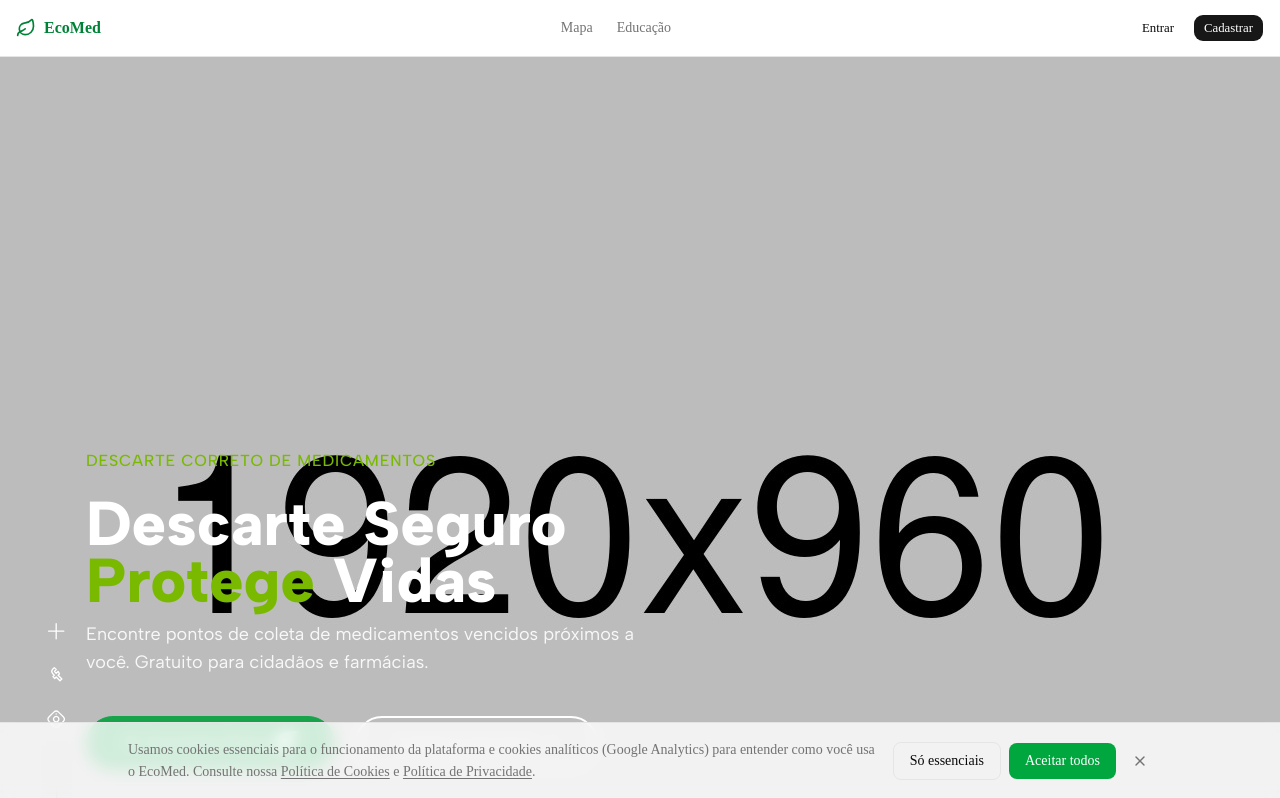
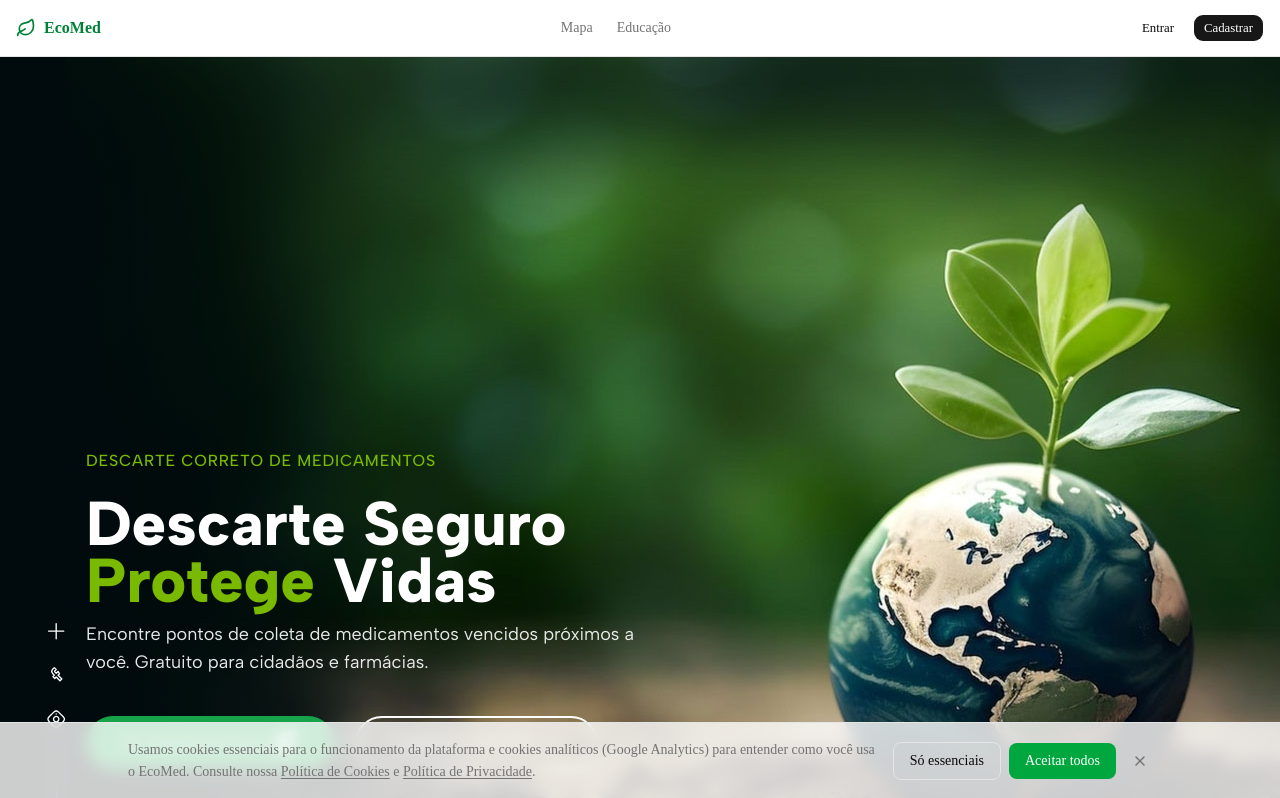
Before and after one commit to ivonsmatos/ecomed, a Next.js app: page / in a window 1280 px wide. Shown: the top 798 px of the page. Built offline with nearby package versions, Linux system fonts and the light colour scheme; no server answers.

Commit message:
feat: usar banner-ecomed.jpg como background do hero

```diff
--- a/src/app/page.tsx
+++ b/src/app/page.tsx
@@ -138,7 +138,7 @@ export default function HomePage() {
             1. HERO — banner-bg.jpg | xl:h-[960px] | pt-36
         ════════════════════════════════════════════════ */}
         <section
-          className="bg-[url('/echofy/banner-bg.jpg')] bg-cover bg-left lg:bg-center bg-no-repeat
+          className="bg-[url('/banner-ecomed.jpg')] bg-cover bg-left lg:bg-center bg-no-repeat
                      h-[750px] sm:h-[700px] md:h-[750px] lg:h-[760px] xl:h-[960px]
                      flex items-center"
         >
```
Also changed, not shown: public/banner-ecomed.jpg (added).
